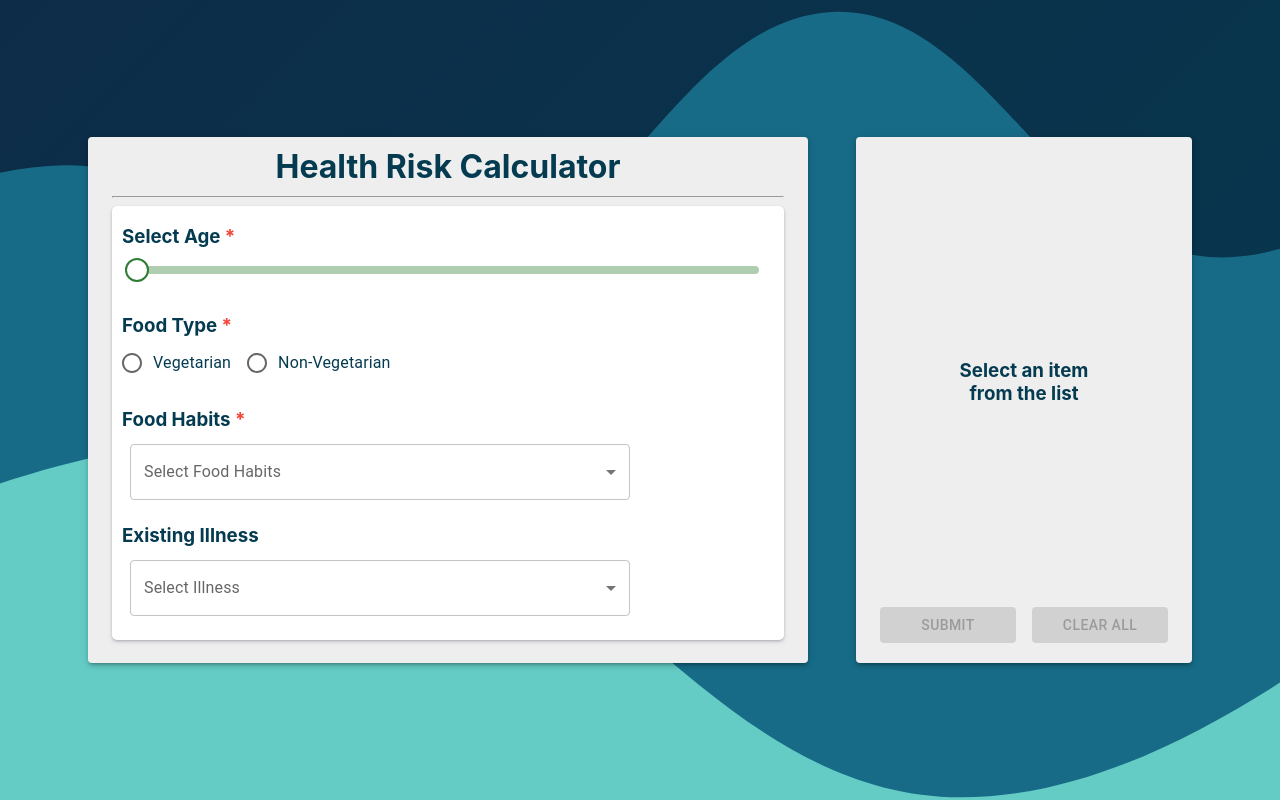
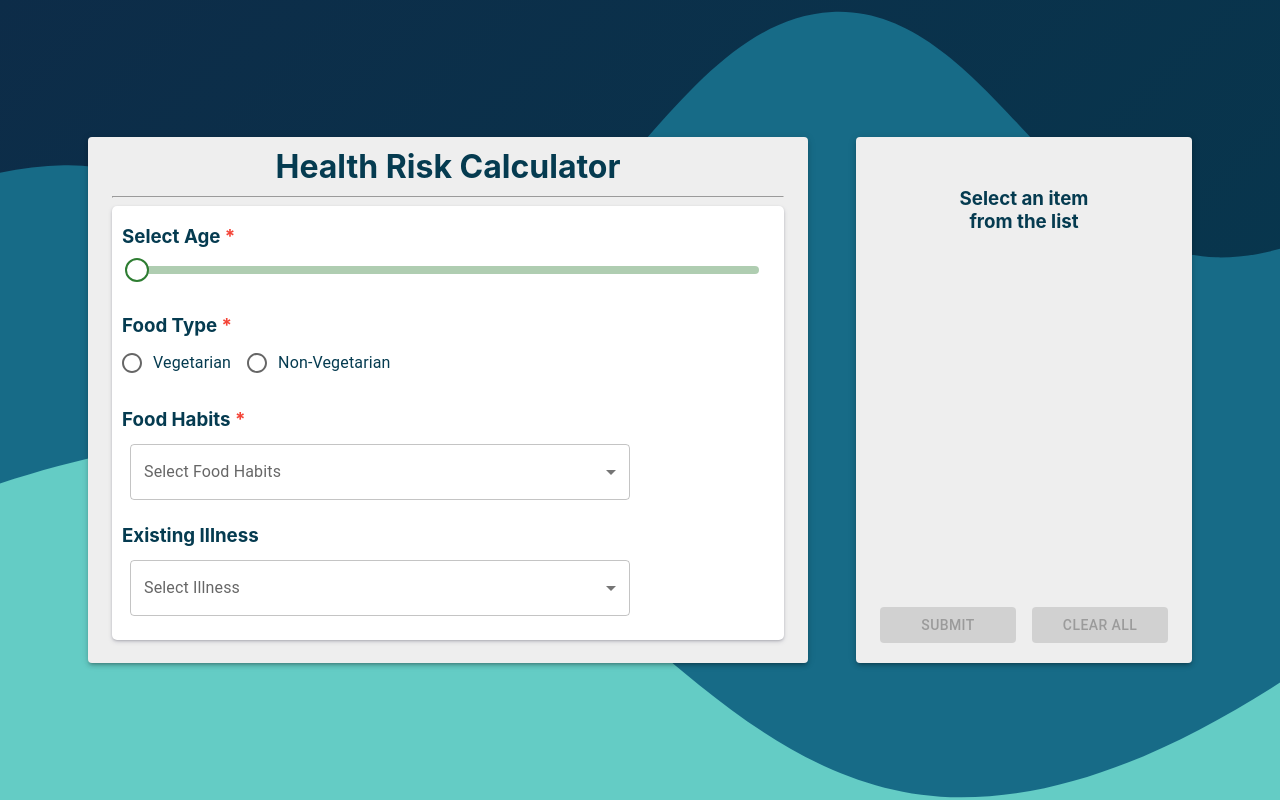
Before and after one commit to jaistarx/health-risk-calculator-react, a React (Create React App) app: page / in a window 1280 px wide. Built offline with nearby package versions, Linux system fonts and the light colour scheme.

Commit message:
added collapse

```diff
--- a/src/components/selectedItems/selectedItems.js
+++ b/src/components/selectedItems/selectedItems.js
@@ -2,6 +2,7 @@ import {
     Backdrop,
     Box,
     Button,
+    Collapse,
     Container,
     Fade,
     Modal,
@@ -129,16 +130,28 @@ function SelectedItems({
           }}
         >
           <div className="form-container">
-            {ratingBool.addedRating === 0 && (
-              <div className="select-an-item-text">
-                <h3>
-                  Select an item <br></br>from the list
-                </h3>
-              </div>
-            )}
-            {ratingBool.addedRating !== 0 && (
+            <Collapse
+              in={ratingBool.addedRating === 0}
+              timeout={300}
+              unmountOnExit
+              className="select-an-item-text"
+            >
+              <h3>
+                Select an item <br />
+                from the list
+              </h3>
+            </Collapse>
+            <Collapse
+              in={ratingBool.addedRating !== 0}
+              timeout={300}
+              unmountOnExit
+            >
               <div className="form-outer-selected-items">
-                {selectedItemsList.age.rating !== 0 && (
+                <Collapse
+                  in={selectedItemsList.age.rating !== 0}
+                  timeout={300}
+                  unmountOnExit
+                >
                   <div className="single-value-card">
                     <div
                       className="close-icon"
@@ -149,9 +162,12 @@ function SelectedItems({
                     <h3>Age</h3>
                     <div>{selectedItemsList.age.value}</div>
                   </div>
-                )}
-
-                {selectedItemsList.foodType.rating !== 0 && (
+                </Collapse>
+                <Collapse
+                  in={selectedItemsList.foodType.rating !== 0}
+                  timeout={300}
+                  unmountOnExit
+                >
                   <div className="single-value-card">
                     <div
                       className="close-icon"
@@ -162,8 +178,12 @@ function SelectedItems({
                     <h3>Food Type</h3>
                     <div>{selectedItemsList.foodType.value}</div>
                   </div>
-                )}
-                {selectedItemsList.foodHabits.rating !== 0 && (
+                </Collapse>
+                <Collapse
+                  in={selectedItemsList.foodHabits.rating !== 0}
+                  timeout={300}
+                  unmountOnExit
+                >
                   <div className="single-value-card">
                     <div
                       className="close-icon"
@@ -186,8 +206,12 @@ function SelectedItems({
                       ))}
                     </div>
                   </div>
-                )}
-                {selectedItemsList.existingIllness.rating !== 0 && (
+                </Collapse>
+                <Collapse
+                  in={selectedItemsList.existingIllness.rating !== 0}
+                  timeout={300}
+                  unmountOnExit
+                >
                   <div className="single-value-card">
                     <div
                       className="close-icon"
@@ -211,9 +235,10 @@ function SelectedItems({
                       )}
                     </div>
                   </div>
-                )}
+                </Collapse>
               </div>
-            )}
+            </Collapse>
+            {/* )} */}
           </div>
           <div className="button-group">
             <Button
```
